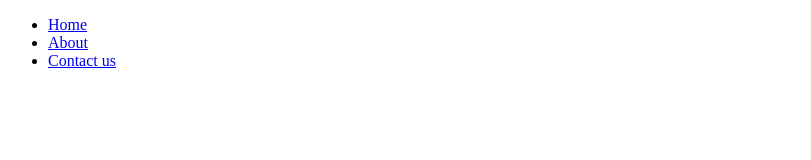
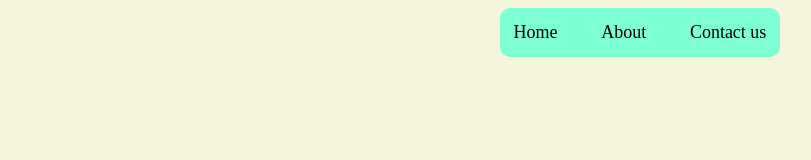
Before and after one commit to arthurfvives/git-demo, a plain HTML site: page index.html in a window 1280 px wide. Shown: the whole page, without its empty margins (0-811 px from the left). Drawn offline with Linux system fonts and the light colour scheme.

Commit message:
Added styling to navigation

```diff
--- a/index.html
+++ b/index.html
@@ -3,6 +3,7 @@
   <head>
     <meta charset="UTF-8" />
     <meta name="viewport" content="width=device-width, initial-scale=1.0" />
+    <link rel="stylesheet" href="style.css" />
     <title>title</title>
   </head>
   <body>
--- /dev/null
+++ b/style.css
@@ -0,0 +1,26 @@
+body {
+  background-color: beige;
+}
+
+ul {
+  display: flex;
+  justify-content: space-between;
+  align-items: center;
+  width: 20%;
+  margin: 0 auto;
+  background-color: aquamarine;
+  padding: 14px;
+  border-radius: 10px;
+}
+
+ul a,
+li {
+  text-decoration: none;
+  color: black;
+  list-style-type: none;
+  font-size: large;
+}
+
+ul li:hover {
+  background-color: aqua;
+}
```
